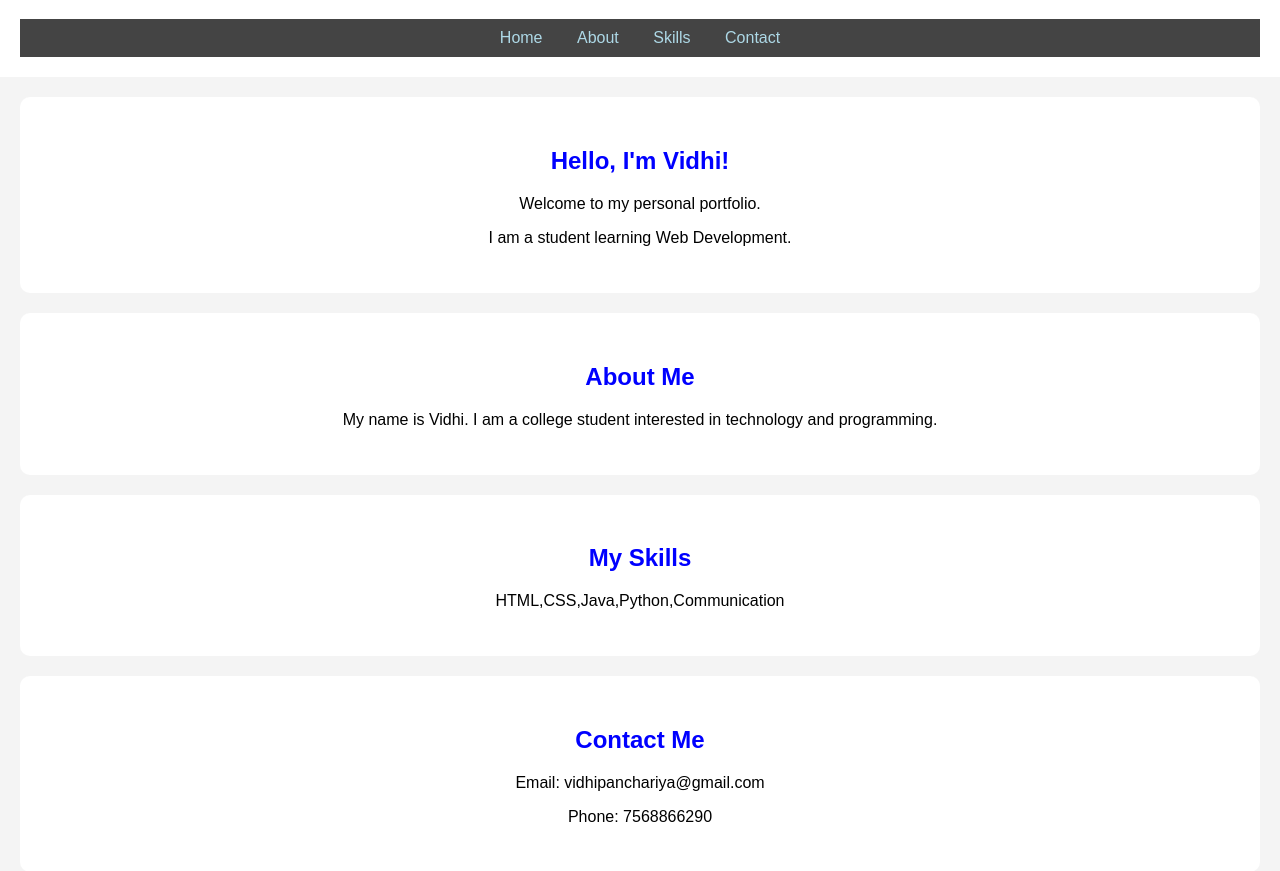
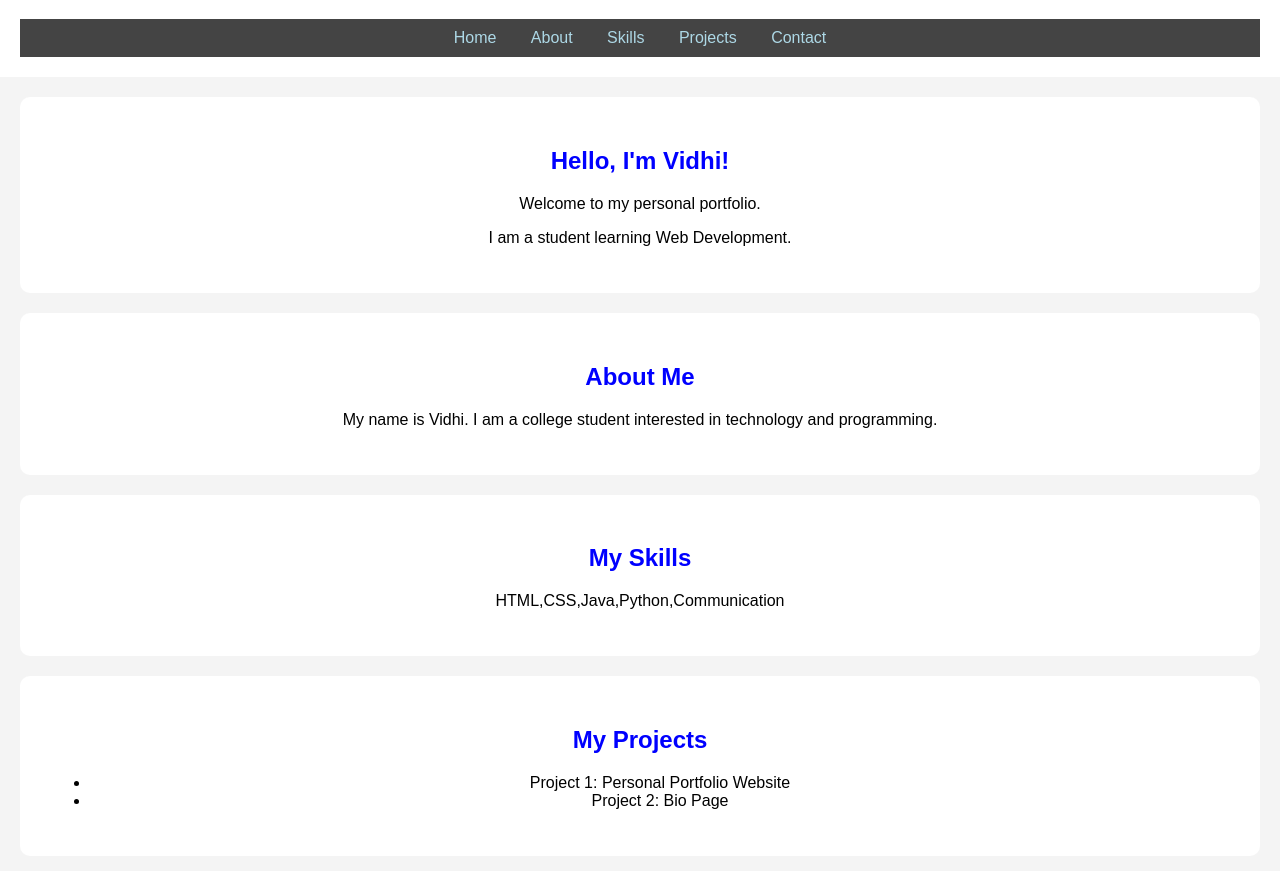
Before and after one commit to Vidhi2319/Web_Development_Lab_Excercise, a plain HTML site: page MyPortfolio/index.html in a window 1280 px wide. Shown: the part 81-952 px from the top of the page. Drawn offline with Linux system fonts and the light colour scheme.

Commit message:
Added projects section

```diff
--- a/MyPortfolio/index.html
+++ b/MyPortfolio/index.html
@@ -13,6 +13,7 @@
             <a href="#home">Home</a>
             <a href="#about">About</a>
             <a href="#skills">Skills</a>
+            <a href="#projects">Projects</a>
             <a href="#contact">Contact</a>
         </nav>
     </header>
@@ -34,6 +35,14 @@
         <p>HTML,CSS,Java,Python,Communication</p>
     </section>
 
+    <section id="projects">
+        <h2>My Projects</h2>
+        <ul>
+            <li>Project 1: Personal Portfolio Website</li>
+            <li>Project 2: Bio Page</li>
+        </ul>
+    </section>
+
     <section id="contact">
         <h2>Contact Me</h2>
         <p>Email: vidhipanchariya@gmail.com</p>
```
